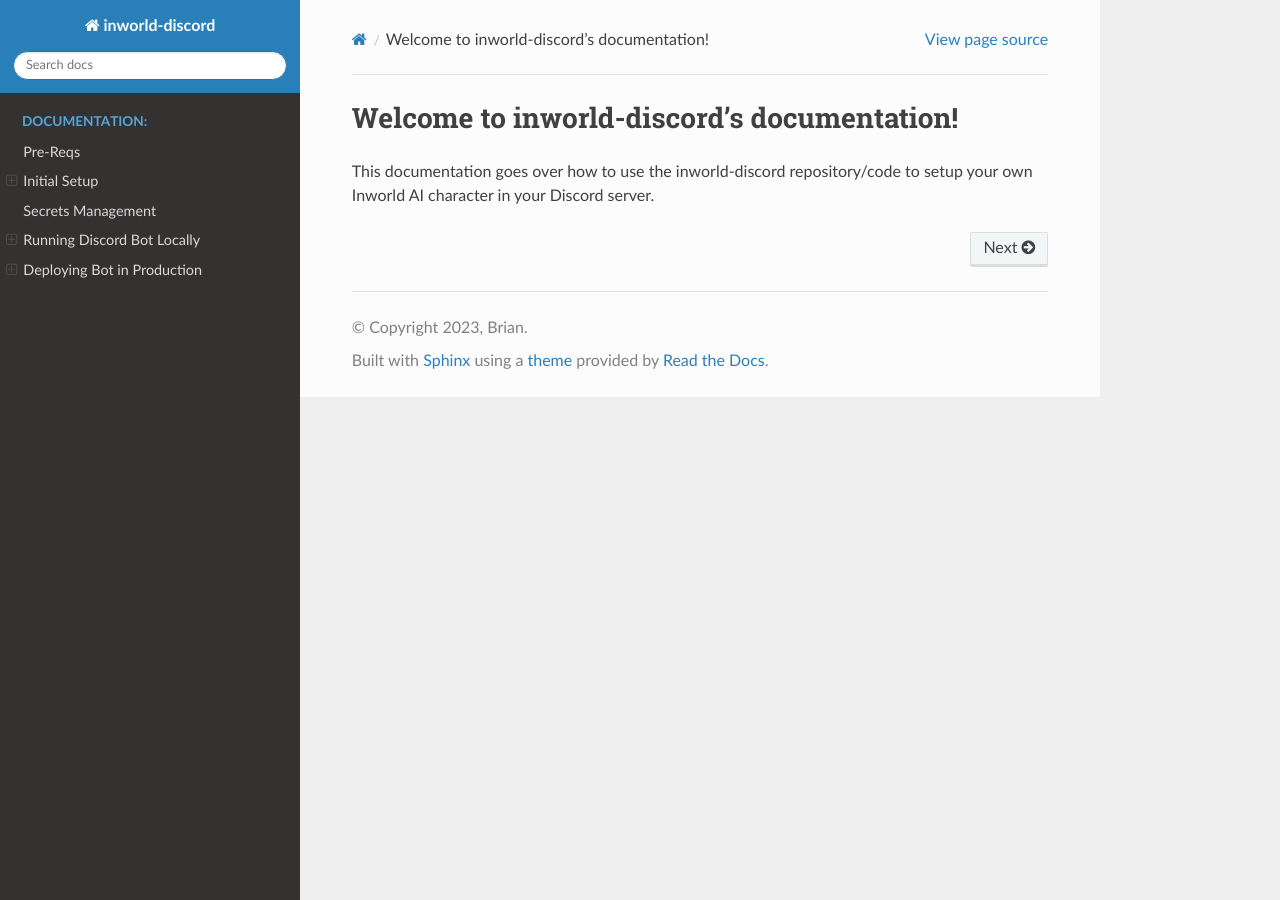
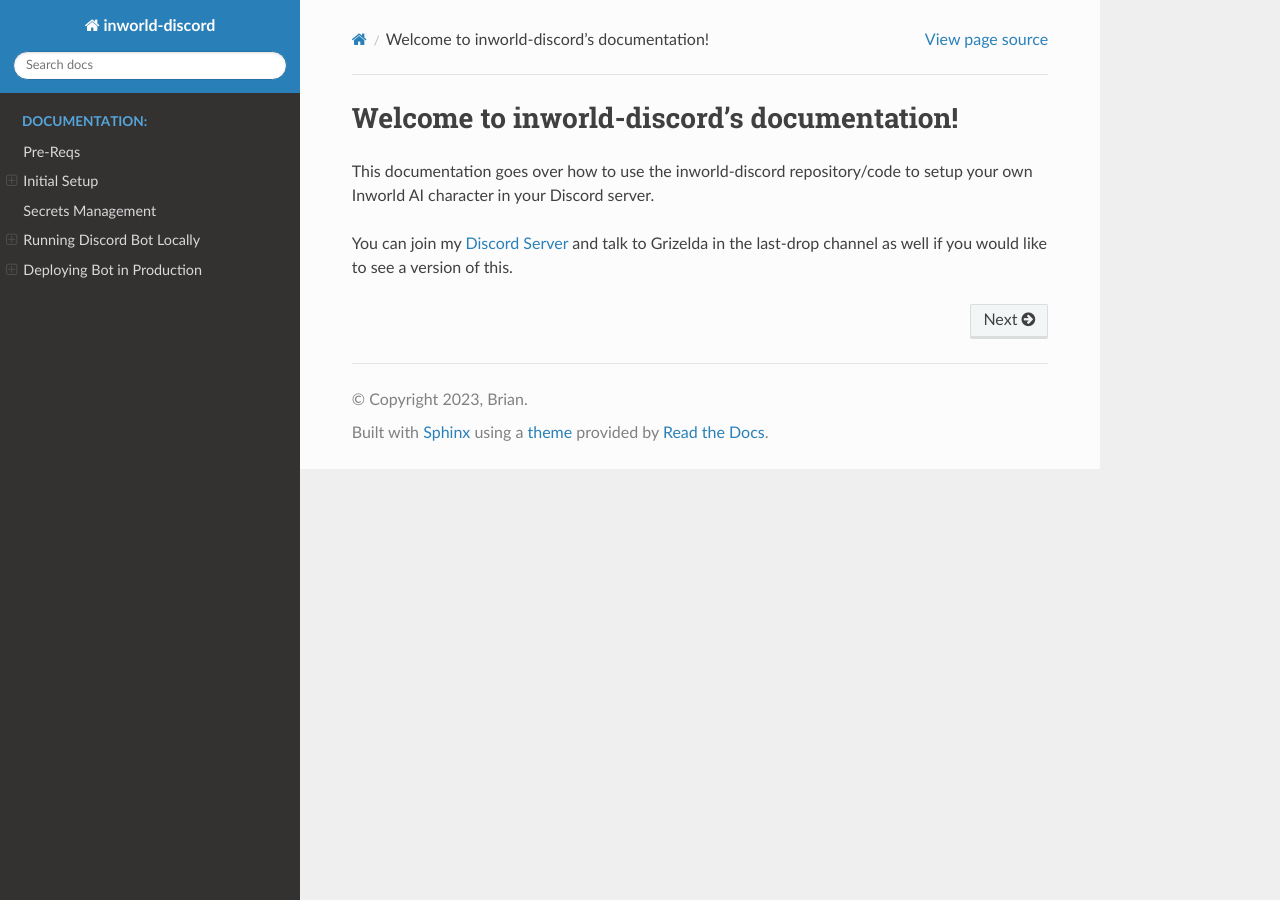
Before and after one commit to DevOps-With-Brian/inworldai-discord-bot, a Sphinx documentation site: the page built from docs/index.rst, in a window 1280 px wide. Built offline with Sphinx 7.4.7 and the Read the Docs theme 2.0.0, drawn with Linux system fonts in a browser that asks for light colours.

Commit message:
docs: adding in more doc updates

```diff
--- a/docs/index.rst
+++ b/docs/index.rst
@@ -7,6 +7,7 @@ Welcome to inworld-discord's documentation!
 ===========================================
 This documentation goes over how to use the inworld-discord repository/code to setup your own Inworld AI character in your Discord server.
 
+You can join my `Discord Server <https://discord.gg/BVGUgZQNZJ>`_ and talk to Grizelda in the last-drop channel as well if you would like to see a version of this.
 
 .. Hidden TOCs
 
```
